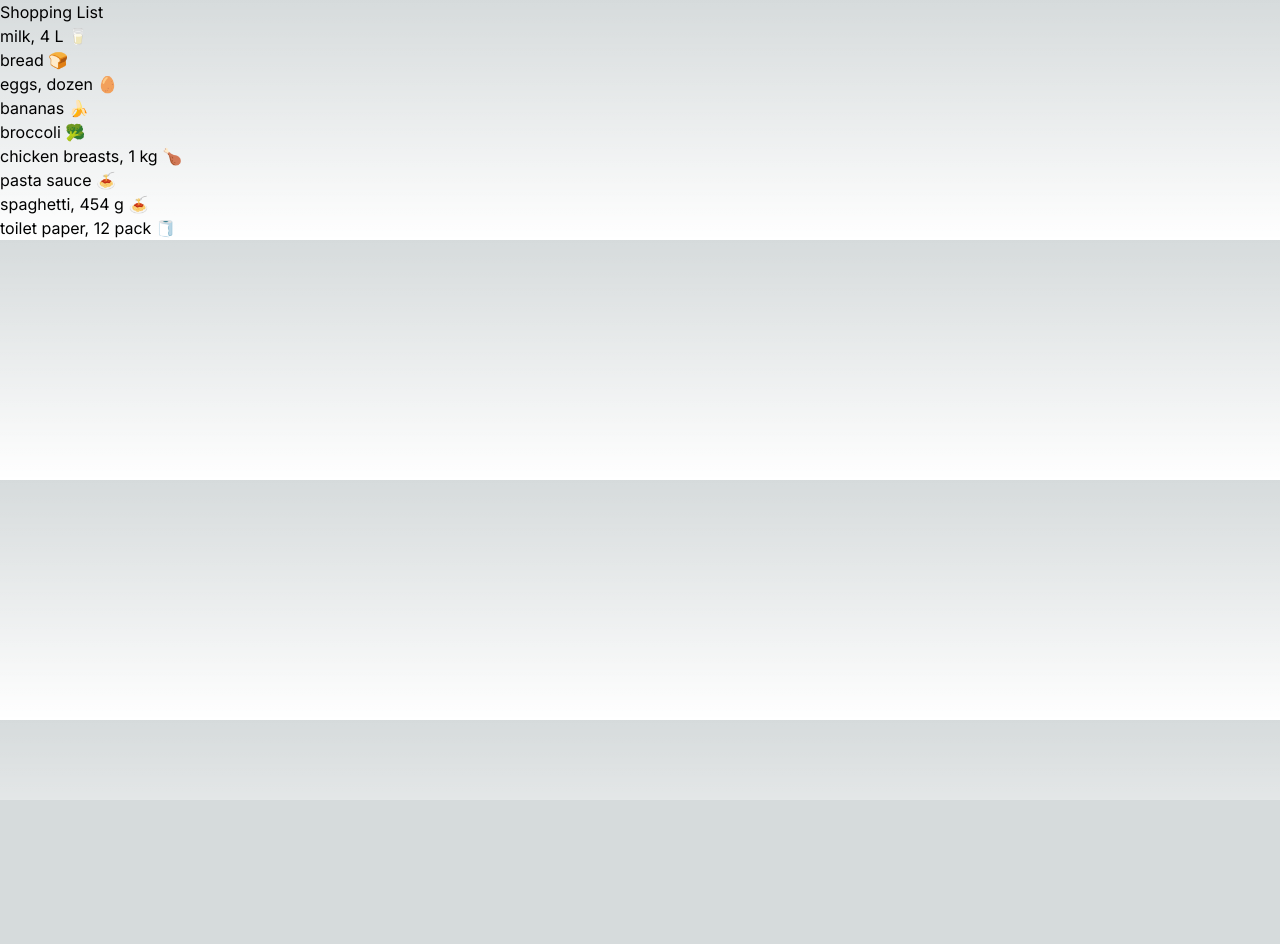
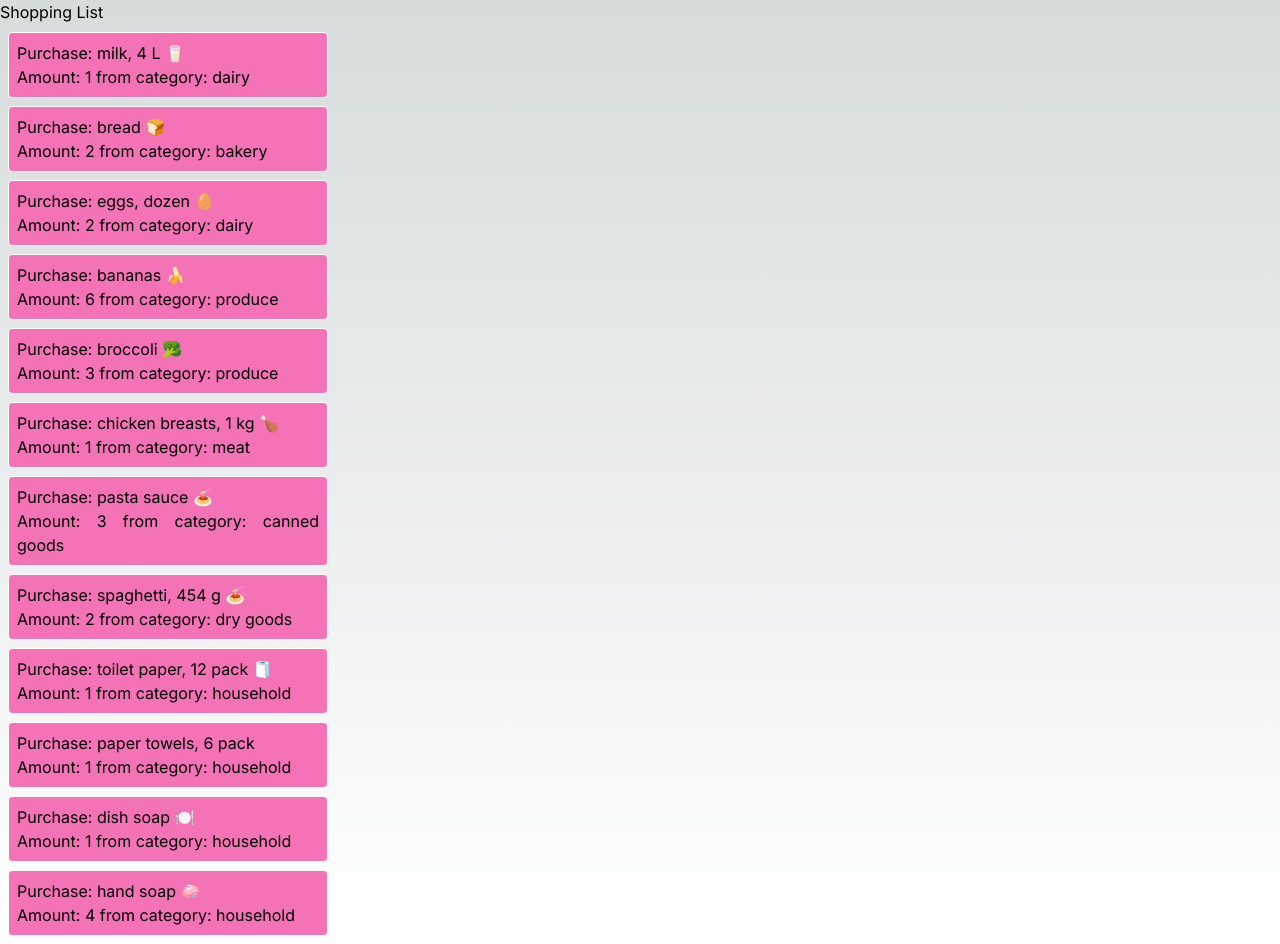
Before and after one commit to CryptoJoe33/cprg306-assignments, a Next.js app: page /week3 in a window 1280 px wide. Before the commit the page ends 800 px from the top, so only its background shows below. Built offline with nearby package versions, Linux system fonts and the light colour scheme.

Commit message:
Added Info
Information and Tailwind added to the files.

```diff
--- a/app/week3/item-list.js
+++ b/app/week3/item-list.js
@@ -75,4 +75,21 @@ export default function ItemList(){
         quantity: 4,
         category: "household",
       };
+
+      return (
+        <ul>
+            <li><Items name={item1.name} quantity={item1.quantity} category={item1.category}/></li>
+            <li><Items name={item2.name} quantity={item2.quantity} category={item2.category}/></li>
+            <li><Items name={item3.name} quantity={item3.quantity} category={item3.category}/></li>
+            <li><Items name={item4.name} quantity={item4.quantity} category={item4.category}/></li>
+            <li><Items name={item5.name} quantity={item5.quantity} category={item5.category}/></li>
+            <li><Items name={item6.name} quantity={item6.quantity} category={item6.category}/></li>
+            <li><Items name={item7.name} quantity={item7.quantity} category={item7.category}/></li>
+            <li><Items name={item8.name} quantity={item8.quantity} category={item8.category}/></li>
+            <li><Items name={item9.name} quantity={item9.quantity} category={item9.category}/></li>
+            <li><Items name={item10.name} quantity={item10.quantity} category={item10.category}/></li>
+            <li><Items name={item11.name} quantity={item11.quantity} category={item11.category}/></li>
+            <li><Items name={item12.name} quantity={item12.quantity} category={item12.category}/></li>
+        </ul>
+      );
 }
--- a/app/week3/item.js
+++ b/app/week3/item.js
@@ -1,9 +1,9 @@
 export default function Item({name, quantity, category}){
     return (
-        <div>
-            <h1>{name}</h1>
-            <p>{quantity}</p>
-            <p>{category}</p>
-        </div>
+        <ul className="m-2 p-2 rounded border border-white bg-pink-400 max-w-xs text-justify">
+            <li></li>
+            <li>Purchase: {name}</li>
+            <li>Amount: {quantity} from category: {category}</li>
+        </ul>
     );
 }
--- a/app/week3/page.js
+++ b/app/week3/page.js
@@ -3,19 +3,8 @@ import ItemList from './item-list';
 export default function Page(){
     return (
         <main>
+            <h1>Shopping List</h1>
             <ItemList/>
-            <h1>Shopping List</h1>
-            <ul>
-                <li>milk, 4 L 🥛</li>
-                <li>bread 🍞</li>
-                <li>eggs, dozen 🥚</li>
-                <li>bananas 🍌</li>
-                <li>broccoli 🥦</li>
-                <li>chicken breasts, 1 kg 🍗</li>
-                <li>pasta sauce 🍝</li>
-                <li>spaghetti, 454 g 🍝</li>
-                <li>toilet paper, 12 pack 🧻</li>
-            </ul>
         </main>
     );
 }
```
